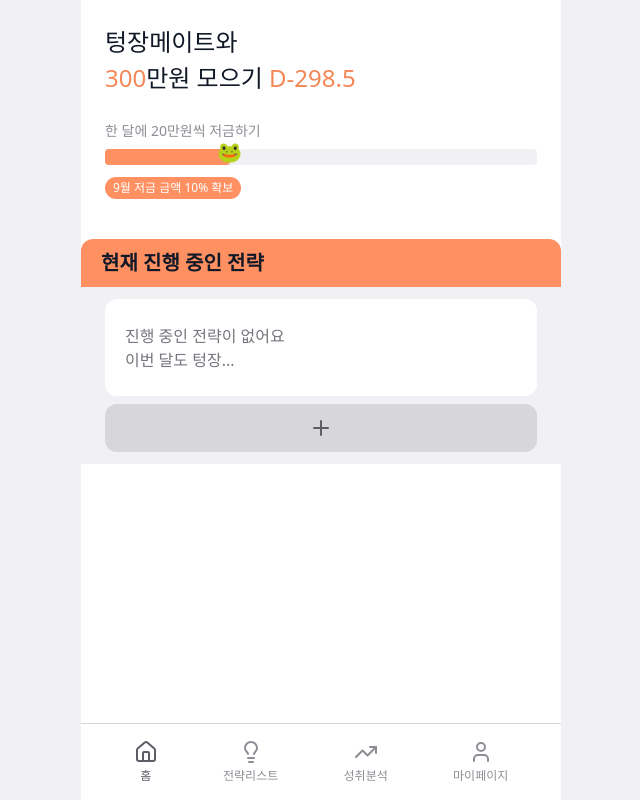
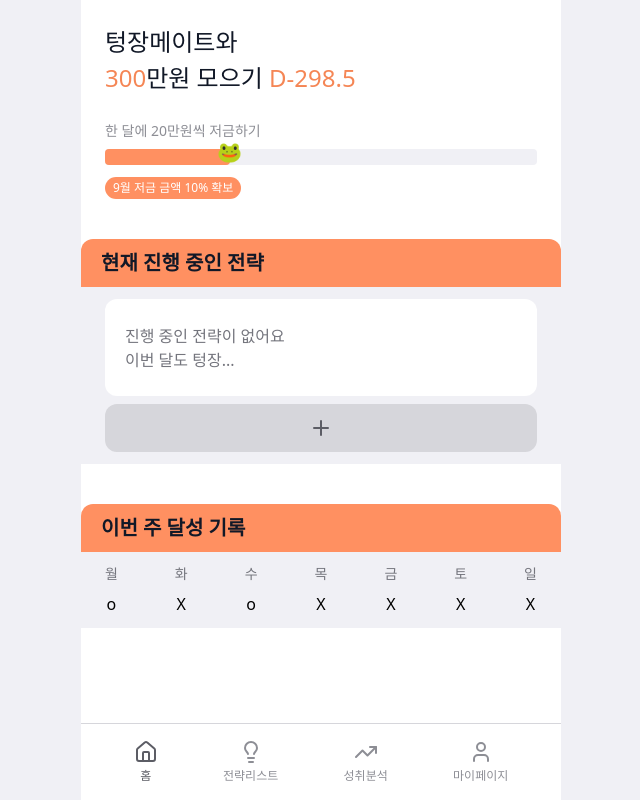
Before and after one commit to 9oormthon-univ/2025_SEASONTHON_TEAM_24_FE, a React (Vite) app: page / in a window 1280 px wide. Shown: the whole page, without its empty margins (319-959 px from the left). Built offline with nearby package versions, Linux system fonts and the light colour scheme.

Commit message:
Feat: 주간 달성 기록 1차 레이아웃 개발

```diff
--- a/src/pages/home/index.tsx
+++ b/src/pages/home/index.tsx
@@ -1,12 +1,13 @@
-import React from 'react'
 import HomeGoal from '../../shared/components/goal/homeGoal'
 import HomeStrategy from '../../shared/components/strategy/homeStrategy'
+import WeeklyRecord from '../../shared/components/goal/weeklyRecord'
 
 function Home() {
   return (
     <div>
       <HomeGoal />
       <HomeStrategy />
+      <WeeklyRecord />
     </div>
   )
 }
--- a/src/shared/components/goal/weeklyRecord.tsx
+++ b/src/shared/components/goal/weeklyRecord.tsx
@@ -1,9 +1,37 @@
-import React from 'react'
 
 function weeklyRecord(){
+  const days = ['월', '화', '수', '목', '금', '토', '일'] as const;
+  const weekly:Record<string, boolean> = {
+    mon: true,
+    tue: false,
+    wed: true,
+    thu: false,
+    fri: false,
+    sat: false,
+    sun: false
+  };
+  const recordKeys = ['mon', 'tue', 'wed', 'thu', 'fri', 'sat', 'sun'];
   return (
-    <div>
-      주간 기록
+    <div className='mt-10 -mx-6'>
+      <div className='bg-primary-100 flex items-center rounded-t-12 h-[48px] px-5'>
+        <h3 className="font-semibold text-gray-900 text-20">
+          이번 주 달성 기록
+        </h3>
+      </div>
+      <section className='px-6 py-3 bg-gray-100'>
+      <div className="flex justify-between">
+        {days.map((day, index) => {
+          const isCompleted = weekly[recordKeys[index]];
+
+          return (
+            <div key={day} className="flex flex-col items-center">
+              <span className="mb-2 text-sm text-gray-600">{day}</span>
+              {isCompleted ? 'o' : 'X'}
+            </div>
+          );
+        })}
+      </div>
+      </section>
     </div>
   )
 }
```
